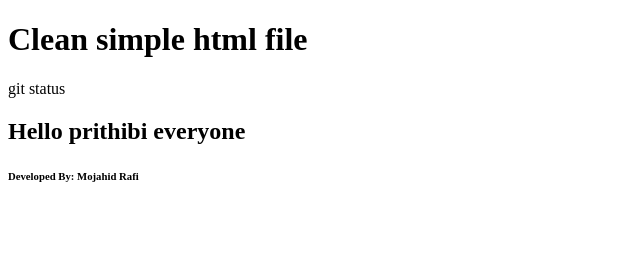
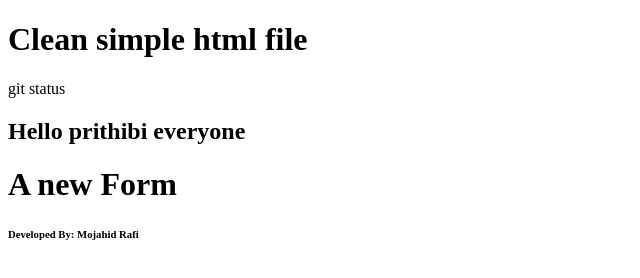
Before and after one commit to mojahid-rafi/teamError, a plain HTML site: page index.html in a window 1280 px wide. Shown: the whole page, without its empty margins (0-640 px from the left). Drawn offline with Linux system fonts and the light colour scheme.

Commit message:
New Form Added

```diff
--- a/index.html
+++ b/index.html
@@ -12,6 +12,12 @@
     <h2>Hello prithibi everyone</h2>
 
 
+    <form action="hellp.php">
+
+        <h1>A new Form</h1>
+
+    </form>
+
 
     <h6>Developed By: Mojahid Rafi</h6>
 </body>
```
